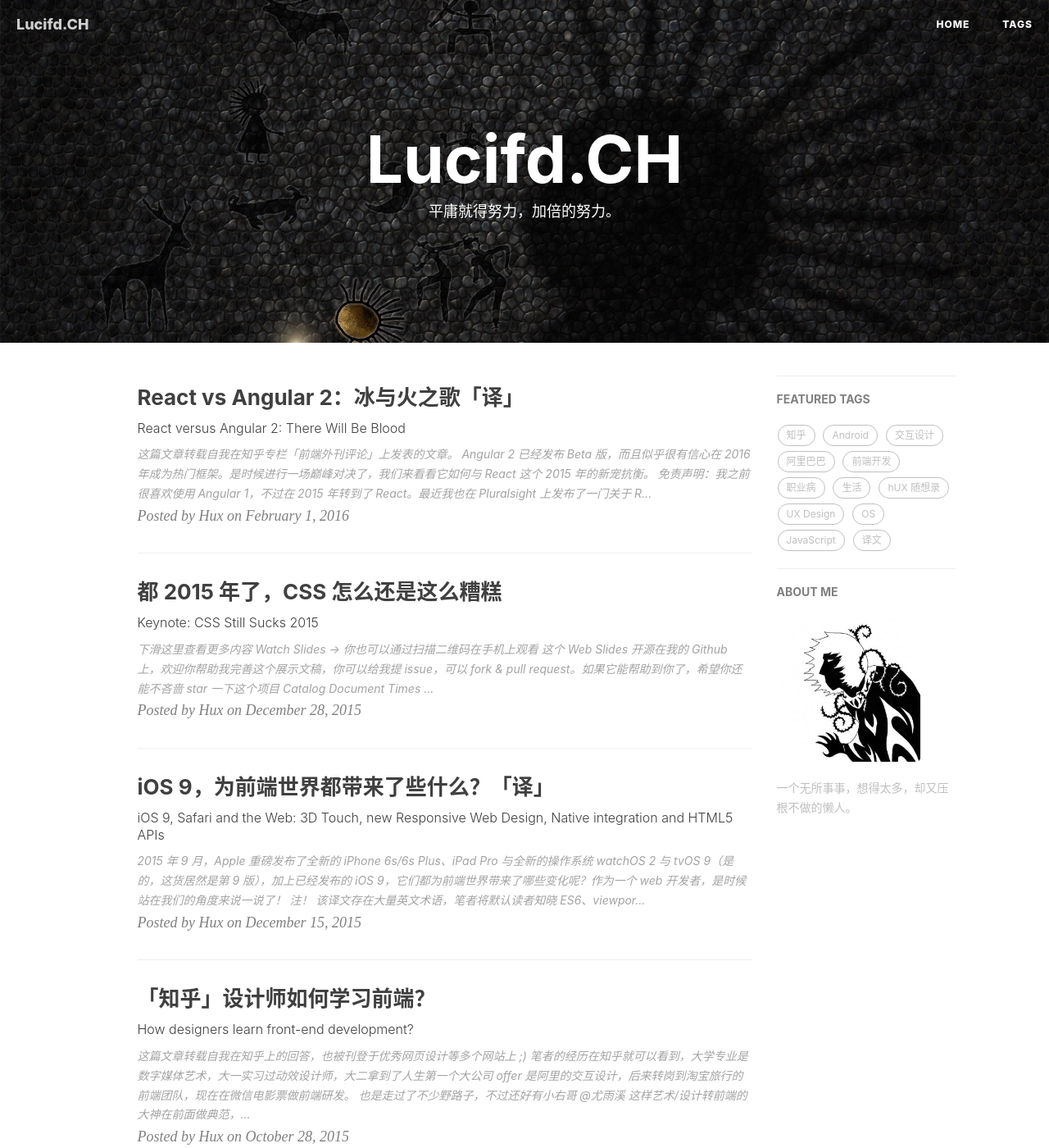
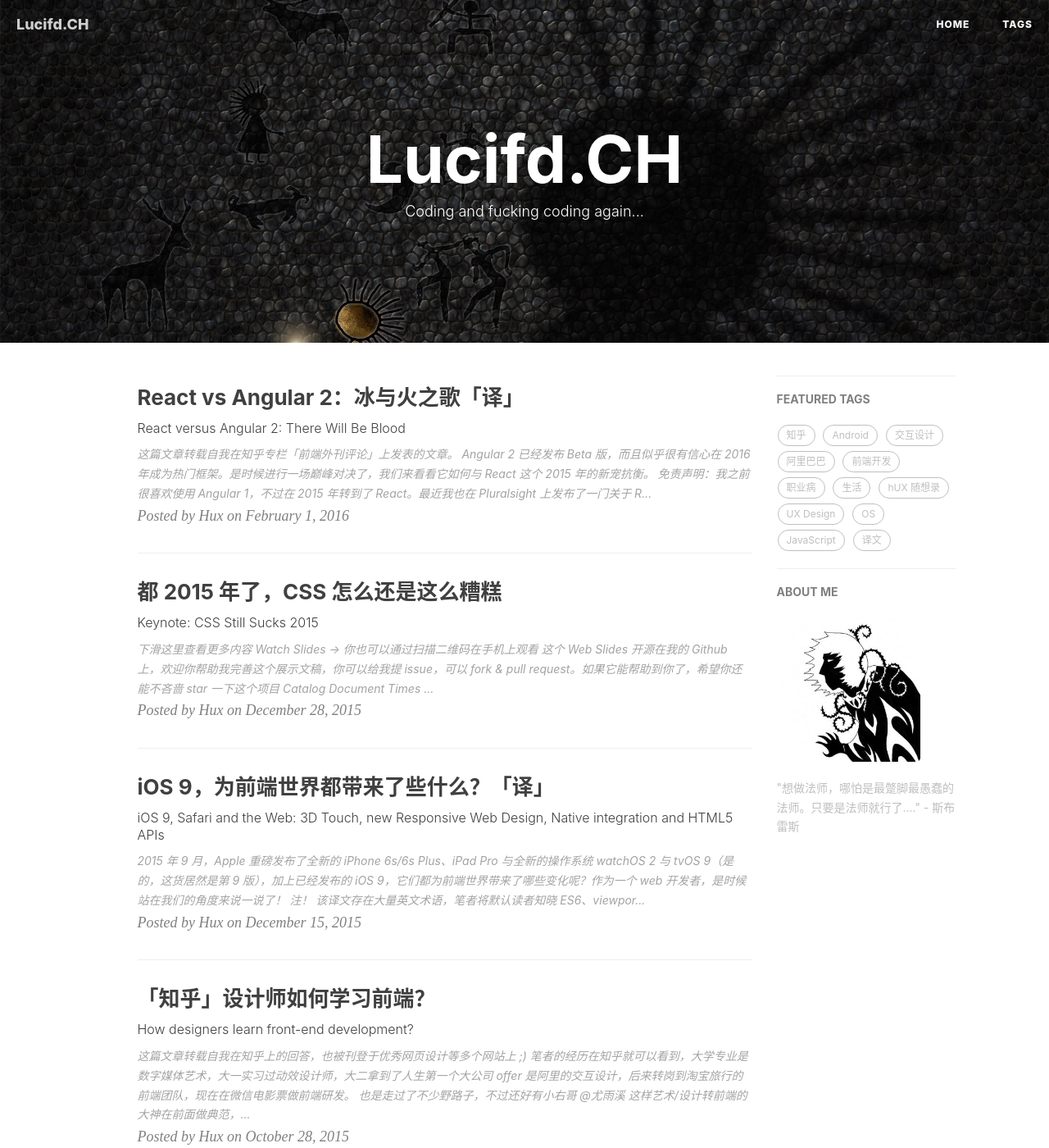
Before and after one commit to dashen19930328/lucifdch.github.io, a Jekyll site: the page built from index.html, in a window 1280 px wide and 1400 px high. Shown: the whole window at 82% size. Built offline with Jekyll 4.4.1, drawn with Linux system fonts in a browser that asks for light colours; nearby versions of some CDN libraries; the list of posts is cut into pages by our own code; comment, search, counter and statistics services are not loaded.

Commit message:
no message

```diff
--- a/_config.yml
+++ b/_config.yml
@@ -3,7 +3,7 @@ title: Lucifd.CH
 SEOTitle: C.H的博客 | Lucifd Blog
 header-img: img/home-bg.jpg
 email: lucifd@sina.cn
-description: "记录下点点滴滴"
+description: "记录下将要被遗忘的事"
 keyword: "Lucifd, Lucifd.Ch, Lucifd Blog, 博客, 个人网站, 互联网, Android, Golang"
 url: "http://lucifdch.github.io"              # your host, for absolute URL
 baseurl: ""                             # for example, '/blog' if your blog hosted on 'host/blog'
@@ -68,7 +68,7 @@ disqus_username: lucifd
 
 # Sidebar settings
 sidebar: true                           # whether or not using Sidebar.
-sidebar-about-description: "一个无所事事，想得太多，却又压根不做的懒人。"
+sidebar-about-description: "\"想做法师，哪怕是最蹩脚最愚蠢的法师。只要是法师就行了....\" - 斯布雷斯"
 sidebar-avatar: /img/avatar-lucifd.jpg      # use absolute URL, seeing it's used in both `/` and `/about/`
 
 
--- a/index.html
+++ b/index.html
@@ -1,6 +1,6 @@
 ---
 layout: page
-description: "平庸就得努力，加倍的努力。"
+description: "Coding and fucking coding again..."
 ---
 
 {% for post in paginator.posts %}
```
